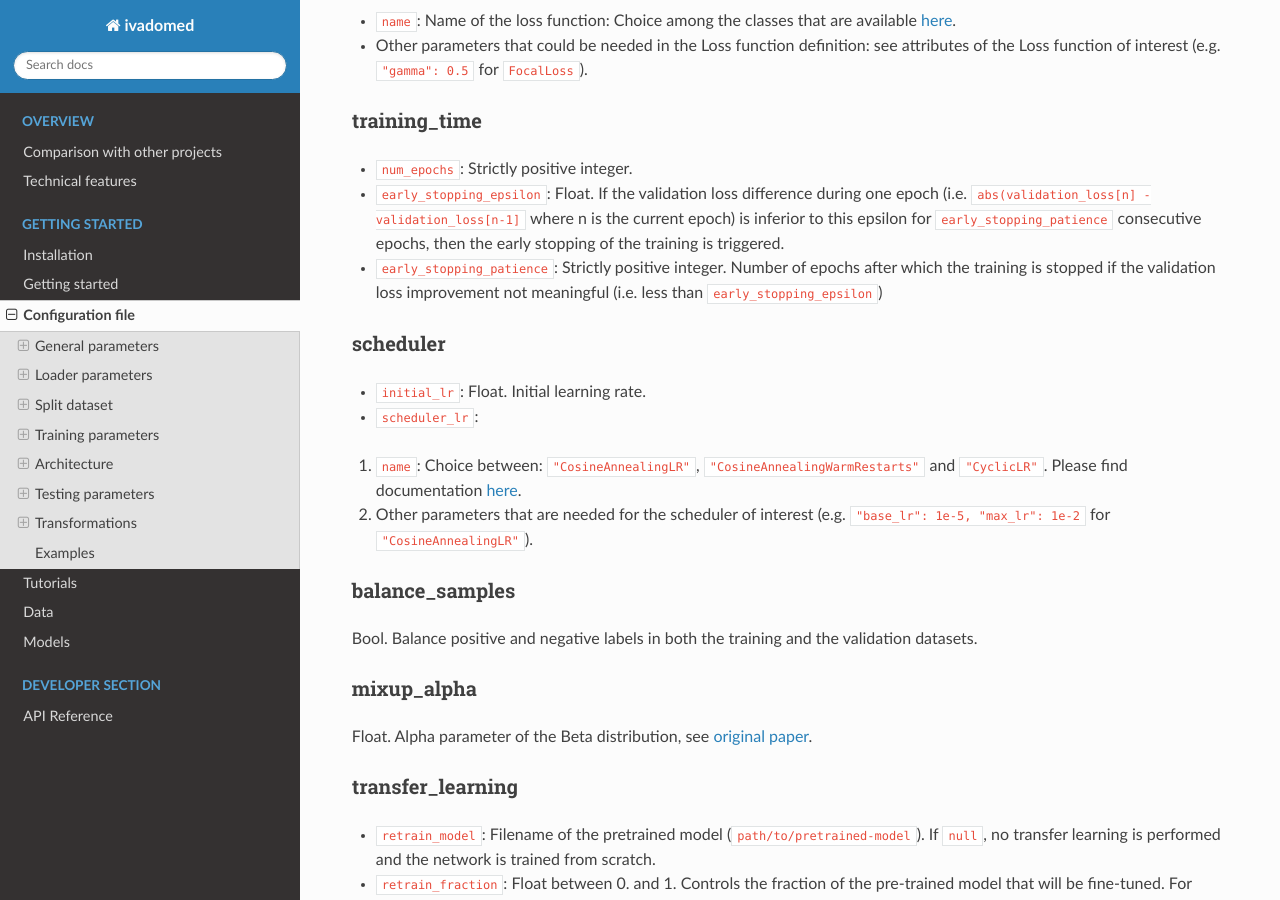
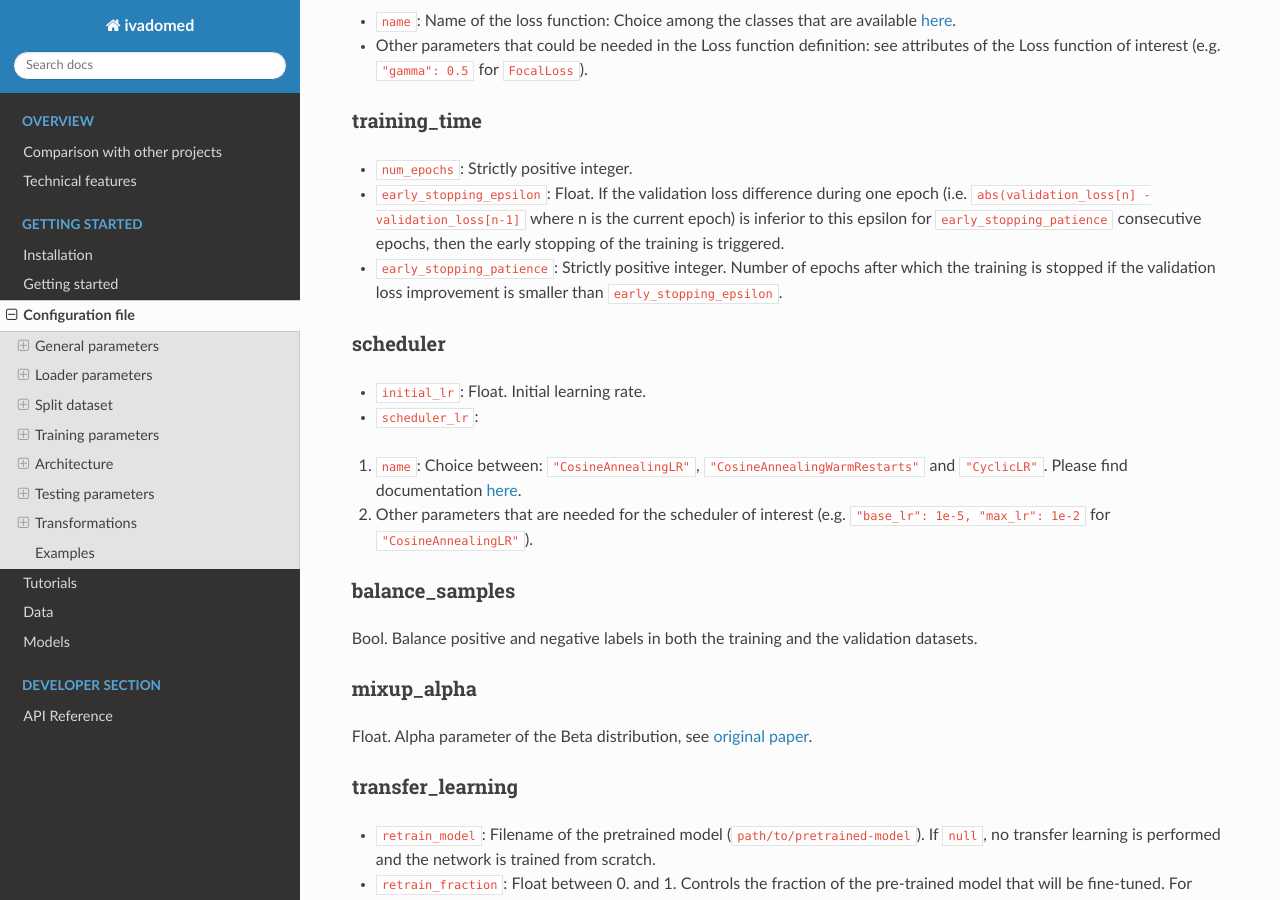
Before and after one commit to ivadomed/ivadomed, a Sphinx documentation site: the page built from docs/source/configuration_file.md, in a window 1280 px wide and 900 px high, scrolled down 2736 px. Built offline with Sphinx 7.4.7 and the Read the Docs theme 2.0.0, drawn with Linux system fonts in a browser that asks for light colours.

Commit message:
Update docs/source/configuration_file.md
Co-authored-by: Julien Cohen-Adad <jcohen@polymtl.ca>

```diff
--- a/docs/source/configuration_file.md
+++ b/docs/source/configuration_file.md
@@ -76,7 +76,7 @@ Strictly positive integer.
 #### training_time
 - `num_epochs`: Strictly positive integer.
 - `early_stopping_epsilon`: Float. If the validation loss difference during one epoch (i.e. `abs(validation_loss[n] - validation_loss[n-1]` where n is the current epoch) is inferior to this epsilon for `early_stopping_patience` consecutive epochs, then  the early stopping of the training is triggered.
-- `early_stopping_patience`: Strictly positive integer. Number of epochs after which the training is stopped if the validation loss improvement not meaningful (i.e. less than `early_stopping_epsilon`)
+- `early_stopping_patience`: Strictly positive integer. Number of epochs after which the training is stopped if the validation loss improvement is smaller than `early_stopping_epsilon`.
 
 #### scheduler
 - `initial_lr`: Float. Initial learning rate.
```
